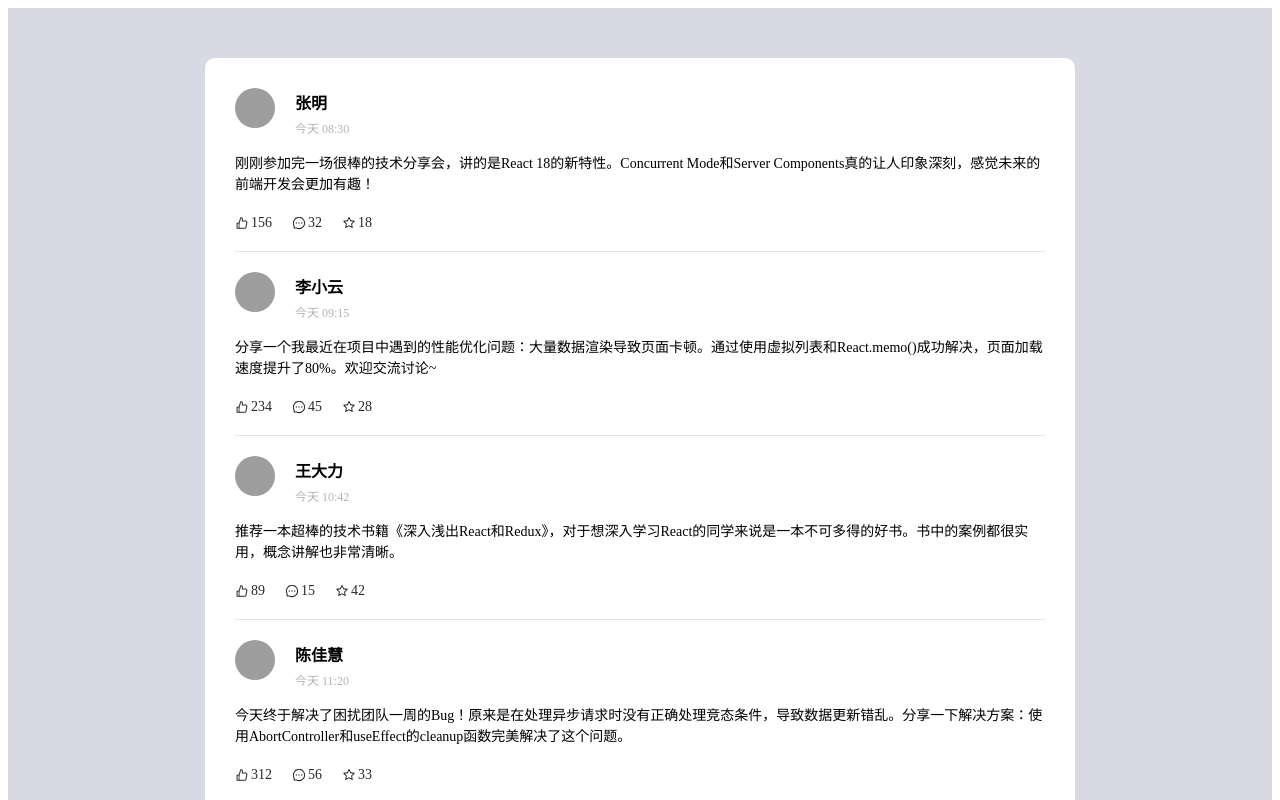
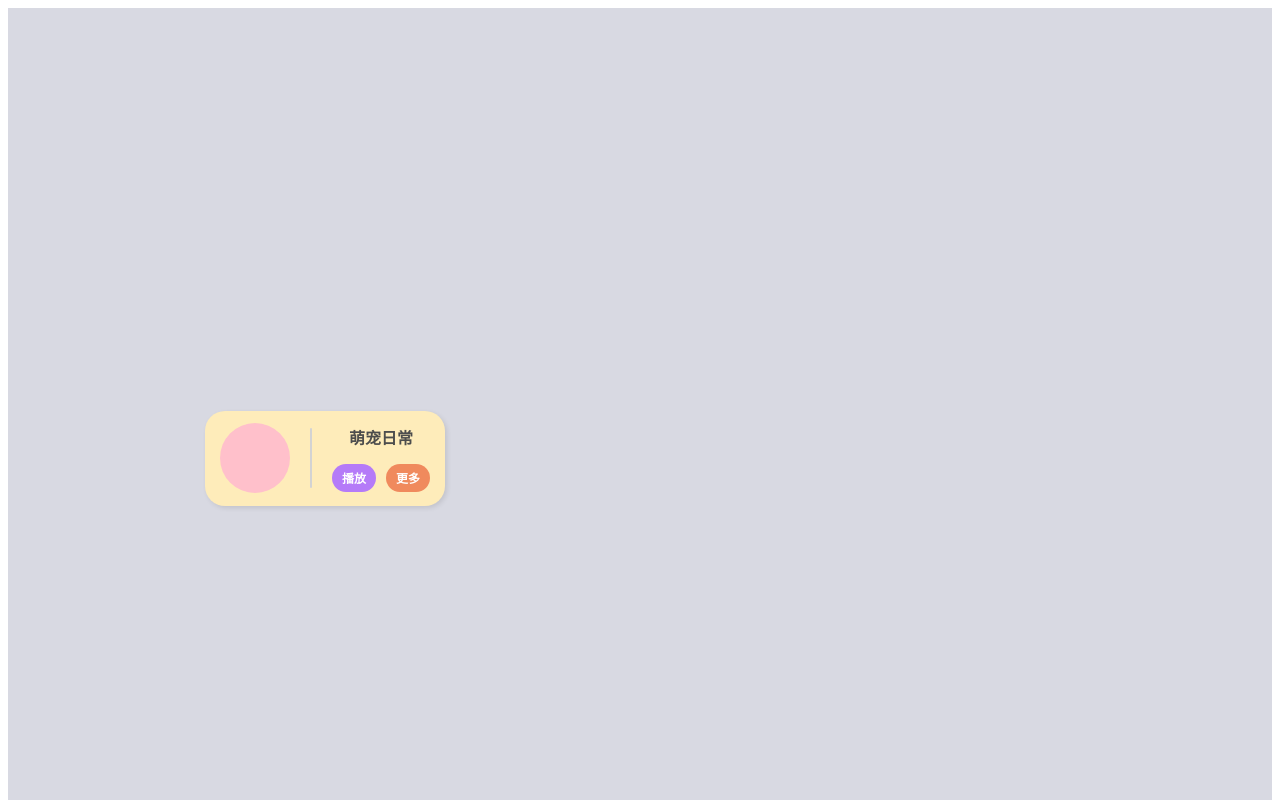
Before and after one commit to hismeyy/react-component-100, a React (Vite) app: page / in a window 1280 px wide. Shown: the top 800 px of the page. Built offline with nearby package versions, Linux system fonts and the light colour scheme; grey boxes are pictures that could not be loaded.

Commit message:
挑战用React封装100个组件【008】

```diff
--- a/src/App.css
+++ b/src/App.css
@@ -5,6 +5,7 @@
   justify-content: center;
   align-items: center;
   background-color: #D8D9E2;
+  height: 100vh;
 }
 
 .App{
--- a/src/App.tsx
+++ b/src/App.tsx
@@ -1,14 +1,20 @@
+import VideoCard from './components/card/videoCard01/VideoCard'
 import './App.css'
-import ChatList from './components/chatList/ChatList';
 
 function App() {
+  const handleMoreClick = () => {
+    console.log('查看更多信息');
+  };
+
   return (
-    <>
-      <div className="App">
-        <ChatList />
-      </div>
-    </>
+    <div className="App">
+      <VideoCard
+        videoSrc="https://www.w3schools.com/html/mov_bbb.mp4"
+        title="萌宠日常"
+        onMoreClick={handleMoreClick}
+      />
+    </div>
   );
 }
 
-export default App
+export default App;
--- /dev/null
+++ b/src/components/card/videoCard01/VideoCard.css
@@ -0,0 +1,110 @@
+.video-card{
+    width: 240px;
+    height: 95px;
+    box-sizing: border-box;
+    background-color: #FEECBA;
+    border-radius: 20px;
+    display: flex;
+    justify-content: left;
+    align-items: center;
+    padding: 5px 5px 5px 15px;
+    box-shadow: 2px 2px 5px rgba(0, 0, 0, 0.1)
+}
+
+.video-card .video{
+    width: 70px;
+    height: 70px;
+    border-radius: 50%;
+    background-color: pink;
+    overflow: hidden;
+    display: flex;
+    justify-content: center;
+    align-items: center
+}
+
+.video-card .video video{
+    width: 100%;
+    height: 100%;
+    object-fit: cover;
+}
+
+.video-card .line{
+    width: 2px;
+    height: 60px;
+    background-color: rgb(211, 211, 211);
+    margin-left: 20px;
+    margin-right: 20px;
+    border-radius: 2px;
+}
+
+.video-card .info{
+    display: flex;
+    flex-direction: column;
+    gap: 15px;
+}
+
+.video-card .info .video-info{
+    display: flex;
+    justify-content: center;
+    align-items: center;
+    font-size: 16px;
+    font-weight: bold;
+    color: #4d4d4d;
+}
+
+.video-card .info .video-functions{
+    display: flex;
+    justify-content: center;
+    align-items: center;
+    gap: 10px;
+}
+
+.video-card .info .video-functions button{
+    all: unset;
+    padding: 5px 10px;
+    border-radius: 20px;
+    cursor: pointer;
+    background-color: #4d4d4d;
+    color: #ffffff;
+    font-size: 12px;
+    font-weight: bold;
+    transition: all 0.3s ease;
+    position: relative;
+    overflow: hidden;
+}
+
+.video-card .info .video-functions button:hover {
+    transform: translateY(-2px);
+    box-shadow: 0 5px 15px rgba(0, 0, 0, 0.2);
+}
+
+.video-card .info .video-functions button:active {
+    transform: translateY(0);
+    box-shadow: 0 2px 5px rgba(0, 0, 0, 0.2);
+}
+
+.video-card .info .video-functions button::after {
+    content: '';
+    position: absolute;
+    top: 50%;
+    left: 50%;
+    width: 100%;
+    height: 100%;
+    background: rgba(255, 255, 255, 0.2);
+    transform: translate(-50%, -50%) scale(0);
+    border-radius: inherit;
+    transition: transform 0.3s ease;
+}
+
+.video-card .info .video-functions button:active::after {
+    transform: translate(-50%, -50%) scale(2);
+    opacity: 0;
+}
+
+.video-card .info .video-functions button:first-child{
+    background-color: #b57bf8;
+}
+
+.video-card .info .video-functions button:last-child{
+    background-color: #f08a5d;
+}
--- /dev/null
+++ b/src/components/card/videoCard01/VideoCard.tsx
@@ -0,0 +1,60 @@
+import { useRef, useState } from 'react'
+import './VideoCard.css'
+
+interface VideoCardProps {
+    videoSrc: string;
+    title: string;
+    onMoreClick?: () => void;
+}
+
+const VideoCard = ({
+    videoSrc,
+    title,
+    onMoreClick
+}: VideoCardProps) => {
+    const videoRef = useRef<HTMLVideoElement>(null)
+    const [isPlaying, setIsPlaying] = useState(false)
+
+    const togglePlay = () => {
+        if (videoRef.current) {
+            if (isPlaying) {
+                videoRef.current.pause()
+            } else {
+                videoRef.current.play()
+            }
+            setIsPlaying(!isPlaying)
+        }
+    }
+
+    const handleVideoEnded = () => {
+        setIsPlaying(false)
+    }
+
+    return (
+        <div className="video-card">
+            <div className="video">
+                <video
+                    ref={videoRef}
+                    src={videoSrc}
+                    onEnded={handleVideoEnded}
+                ></video>
+            </div>
+            <div className='line'></div>
+            <div className='info'>
+                <div className='video-info'>
+                    <div className="title">{title}</div>
+                </div>
+                <div className='video-functions'>
+                    <button className='play' onClick={togglePlay}>
+                        {isPlaying ? '暂停' : '播放'}
+                    </button>
+                    <button className='more' onClick={onMoreClick}>
+                        更多
+                    </button>
+                </div>
+            </div>
+        </div>
+    )
+}
+
+export default VideoCard
```
